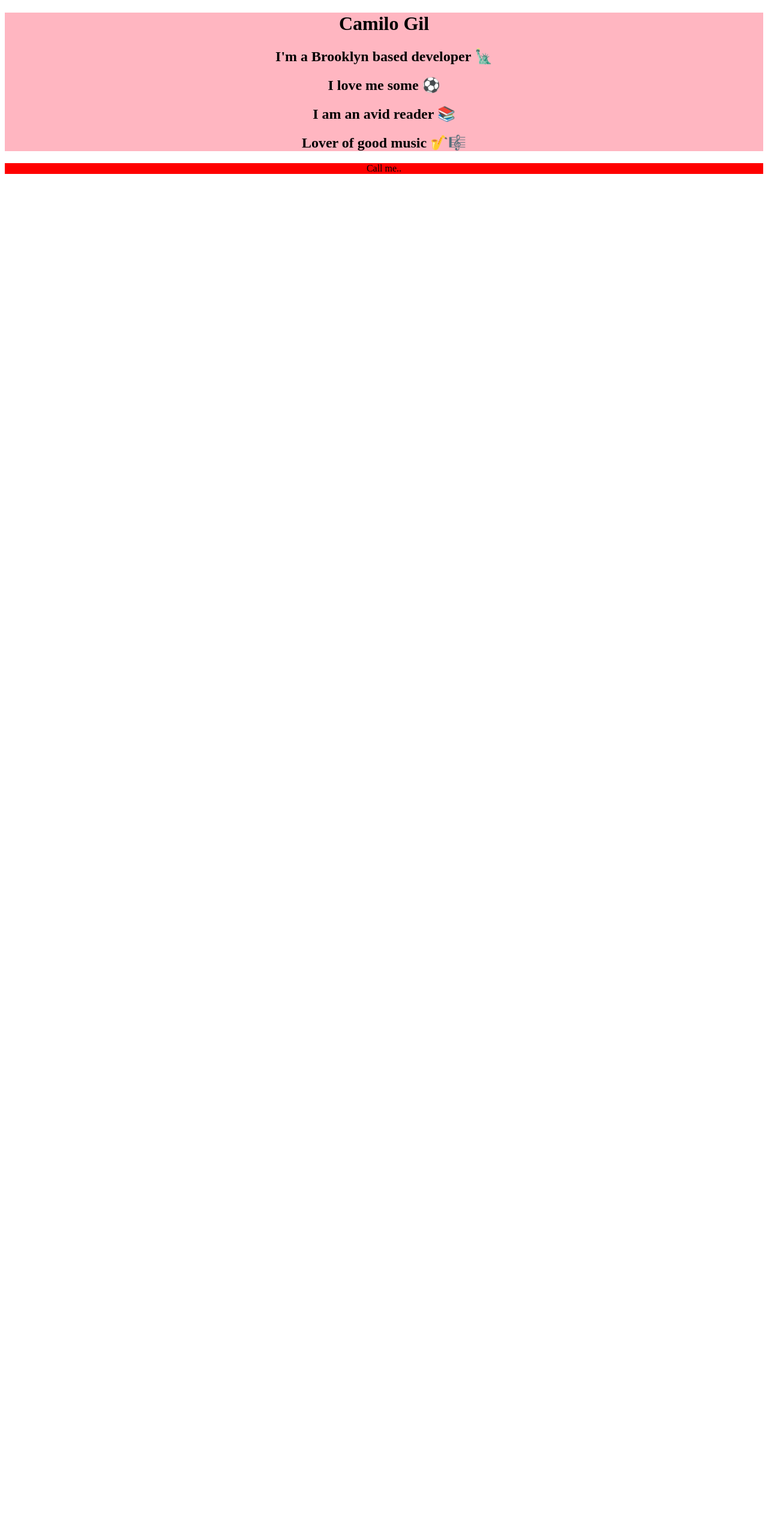
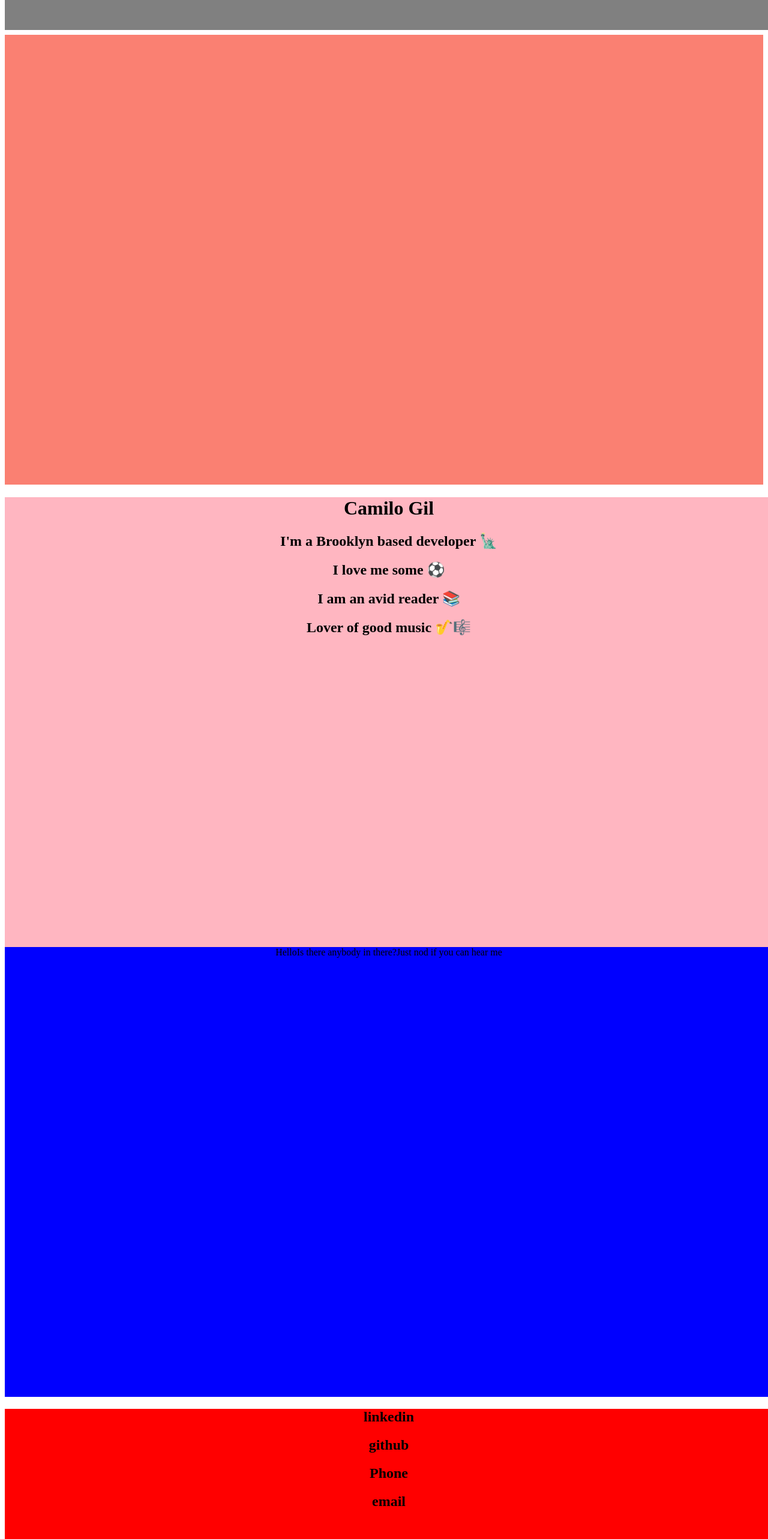
Before and after one commit to gilcamiloa/camfolio, a React (Create React App) app: page / in a window 1280 px wide. Shown: the top 2566 px of the page at 60% size. Before the commit the page ends 800 px from the top, so only its background shows below. Built offline with nearby package versions, Linux system fonts and the light colour scheme.

Commit message:
working correctly

```diff
--- a/src/App.jsx
+++ b/src/App.jsx
@@ -9,7 +9,7 @@ function App() {
   return (
     <div className="App">
       <Navbar/>
-      <div className="sections" >
+      <div className="sections">
         <About/>
         <Intro/>
         <Projects/>
--- a/src/App.scss
+++ b/src/App.scss
@@ -1,39 +1,23 @@
 .App {
-  text-align: center;
-  width:100%;
-}
+  height: 100vh;
 
-.App-logo {
-  height: 40vmin;
-  pointer-events: none;
-}
+  .sections{
+    width:100%;
+    height:calc(100vh - 50px);
+    background-color: salmon;
+    text-align: center;
+    position: relative;
+    top: 50px;
+    scroll-snap-type: y mandatory;
+    scrollbar-width: none; //for firefox
+    &::-webkit-scrollbar{
+      display:none;
+    }
 
-@media (prefers-reduced-motion: no-preference) {
-  .App-logo {
-    animation: App-logo-spin infinite 20s linear;
+    > *{
+      width: 100vw;
+      height: calc(100vh - 50px);
+      scroll-snap-align: start;
+      }
   }
 }
-
-.App-header {
-  background-color: #282c34;
-  min-height: 100vh;
-  display: flex;
-  flex-direction: column;
-  align-items: center;
-  justify-content: center;
-  font-size: calc(10px + 2vmin);
-  color: white;
-}
-
-.App-link {
-  color: #61dafb;
-}
-
-@keyframes App-logo-spin {
-  from {
-    transform: rotate(0deg);
-  }
-  to {
-    transform: rotate(360deg);
-  }
-}
--- a/src/components/contact/Contact.jsx
+++ b/src/components/contact/Contact.jsx
@@ -3,7 +3,10 @@ import './contact.scss'
 export default function contact() {
   return (
     <div className="contact">
-      Call me..
+      <h2>linkedin</h2>
+      <h2>github</h2>
+      <h2>Phone</h2>
+      <h2>email</h2>
     </div>
   )
 }
--- a/src/components/navbar/navbar.scss
+++ b/src/components/navbar/navbar.scss
@@ -1,5 +1,11 @@
-.about {
+@import '../../global.scss';
+
+
+.navbar {
   width: 100%;
   height: 50px;
-  background-color: pink;
+  position: fixed;
+  top: 0;
+  background-color: grey;
+  z-index: 2;
 }
--- a/src/components/projects/Projects.jsx
+++ b/src/components/projects/Projects.jsx
@@ -2,8 +2,12 @@ import './projects.scss'
 
 export default function projects() {
   return (
-    <div>
-
+    <div className="projects">
+      <container>
+        <card>Hello</card>
+        <card>Is there anybody in there?</card>
+        <card>Just nod if you can hear me</card>
+      </container>
     </div>
   )
 }
--- /dev/null
+++ b/src/global.scss
@@ -0,0 +1 @@
+$maincolor:salmon;
```
